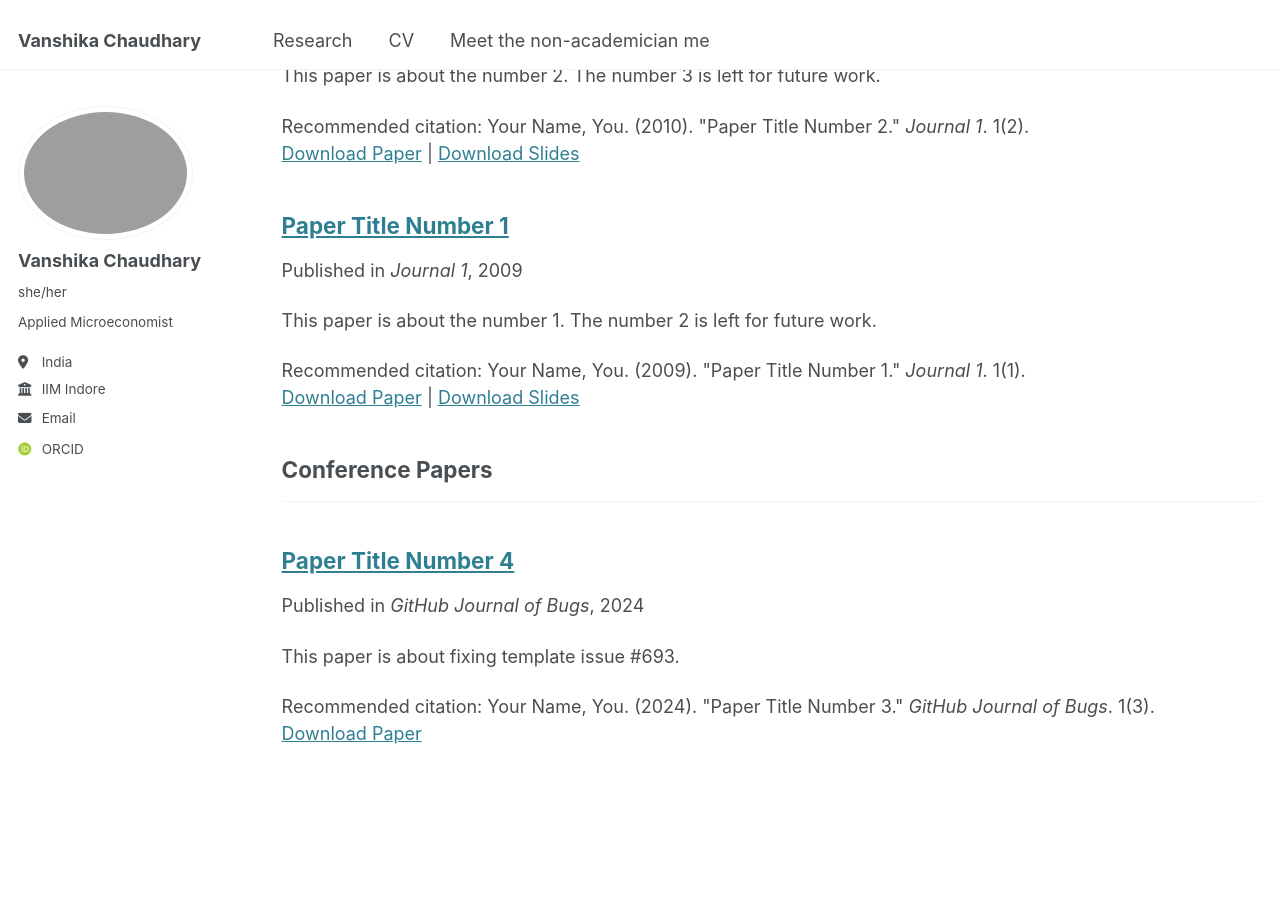
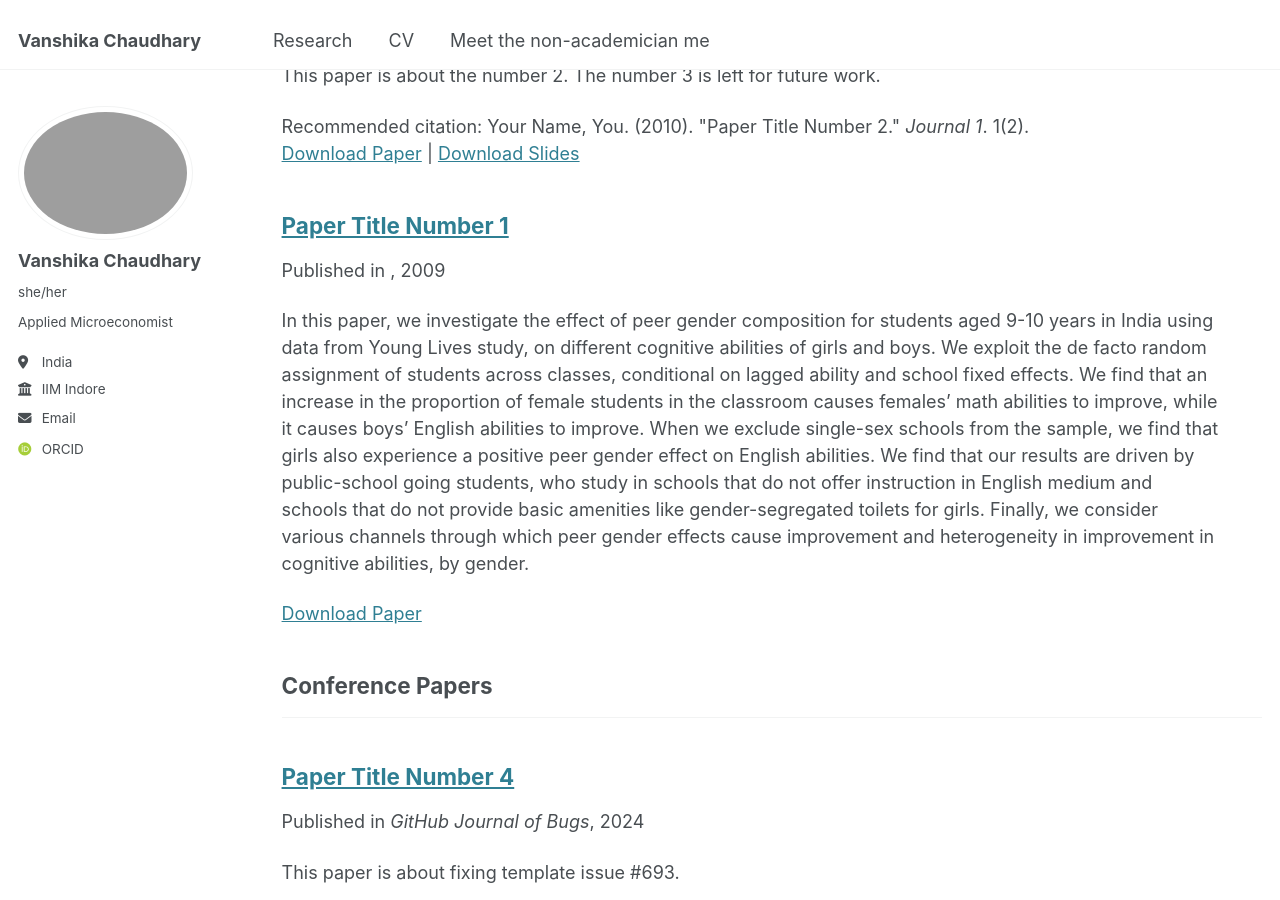
Before and after one commit to vanshika-chaudhary-economics/vanshika-chaudhary-economics.github.io, a Jekyll site: the page built from _pages/publications.html, in a window 1280 px wide and 900 px high, scrolled down 548 px. Built offline with Jekyll 4.4.1, drawn with Linux system fonts in a browser that asks for light colours; some web fonts are replaced.

Commit message:
Update 2009-10-01-paper-title-number-1.md

```diff
--- a/_publications/2009-10-01-paper-title-number-1.md
+++ b/_publications/2009-10-01-paper-title-number-1.md
@@ -3,12 +3,8 @@ title: "Paper Title Number 1"
 collection: publications
 category: manuscripts
 permalink: /publication/2009-10-01-paper-title-number-1
-excerpt: 'This paper is about the number 1. The number 2 is left for future work.'
-date: 2009-10-01
-venue: 'Journal 1'
-slidesurl: 'http://academicpages.github.io/files/slides1.pdf'
-paperurl: 'http://academicpages.github.io/files/paper1.pdf'
-citation: 'Your Name, You. (2009). &quot;Paper Title Number 1.&quot; <i>Journal 1</i>. 1(1).'
+paperurl: '[Draft](https://www.dropbox.com/scl/fi/ahpl4xyzvsym4e76zigvk/Peer-Gender-Effect_Vanshika_JMP.pdf?rlkey=qeyqvrl6gjienk4fsus358wu7&st=edp6g0mj&dl=0)'
+excerpt: 'In this paper, we investigate the effect of peer gender composition for students aged 9-10 years in India using data from Young Lives study, on different cognitive abilities of girls and boys. We exploit the de facto random assignment of students across classes, conditional on lagged ability and school fixed effects. We find that an increase in the proportion of female students in the classroom causes females’ math abilities to improve, while it causes boys’ English abilities to improve. When we exclude single-sex schools from the sample, we find that girls also experience a positive peer gender effect on English abilities. We find that our results are driven by public-school going students, who study in schools that do not offer instruction in English medium and schools that do not provide basic amenities like gender-segregated toilets for girls. Finally, we consider various channels through which peer gender effects cause improvement and heterogeneity in improvement in cognitive abilities, by gender.'
+#slidesurl: 'http://academicpages.github.io/files/slides1.pdf'
+
 ---
-
-The contents above will be part of a list of publications, if the user clicks the link for the publication than the contents of section will be rendered as a full page, allowing you to provide more information about the paper for the reader. When publications are displayed as a single page, the contents of the above "citation" field will automatically be included below this section in a smaller font.
```
